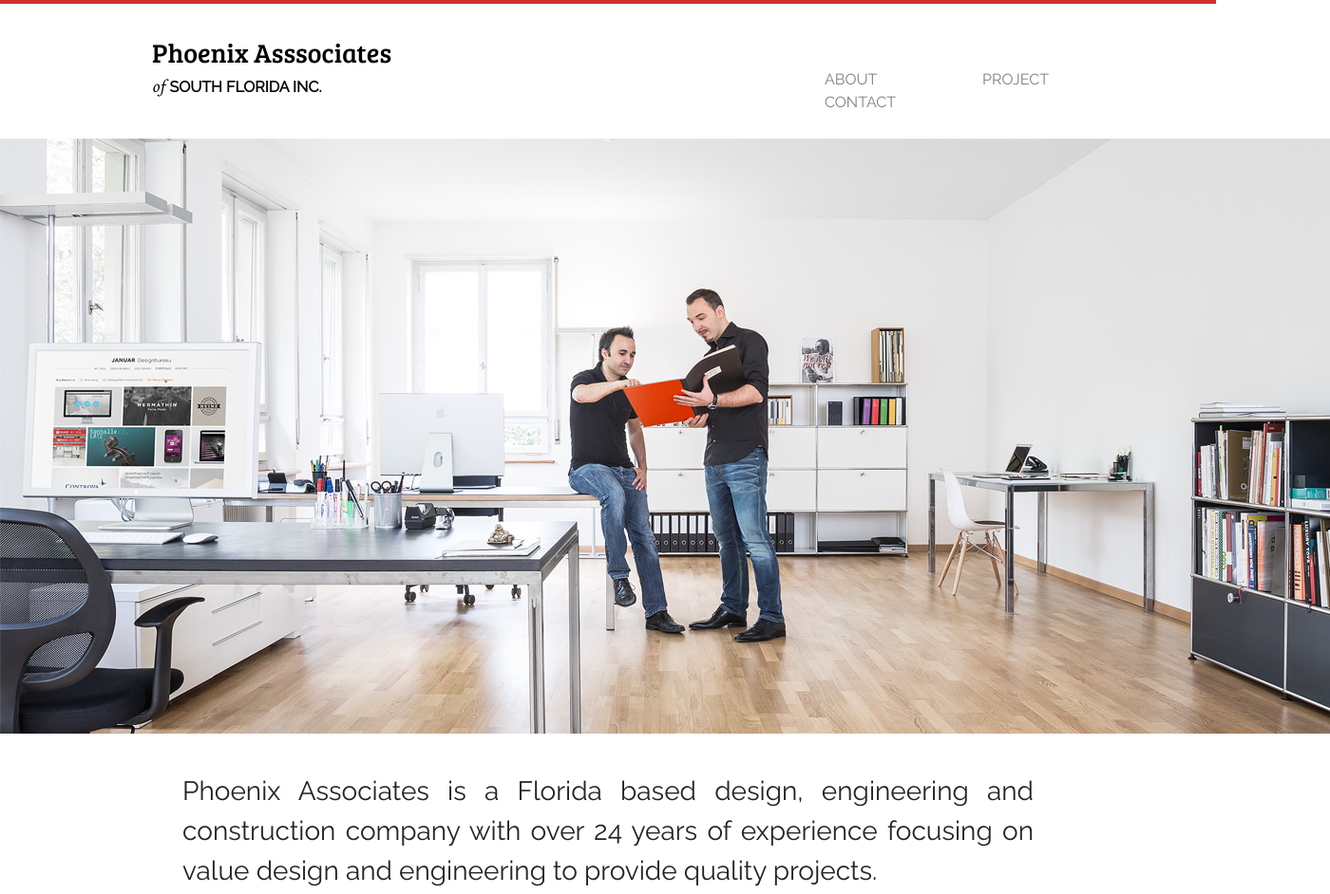
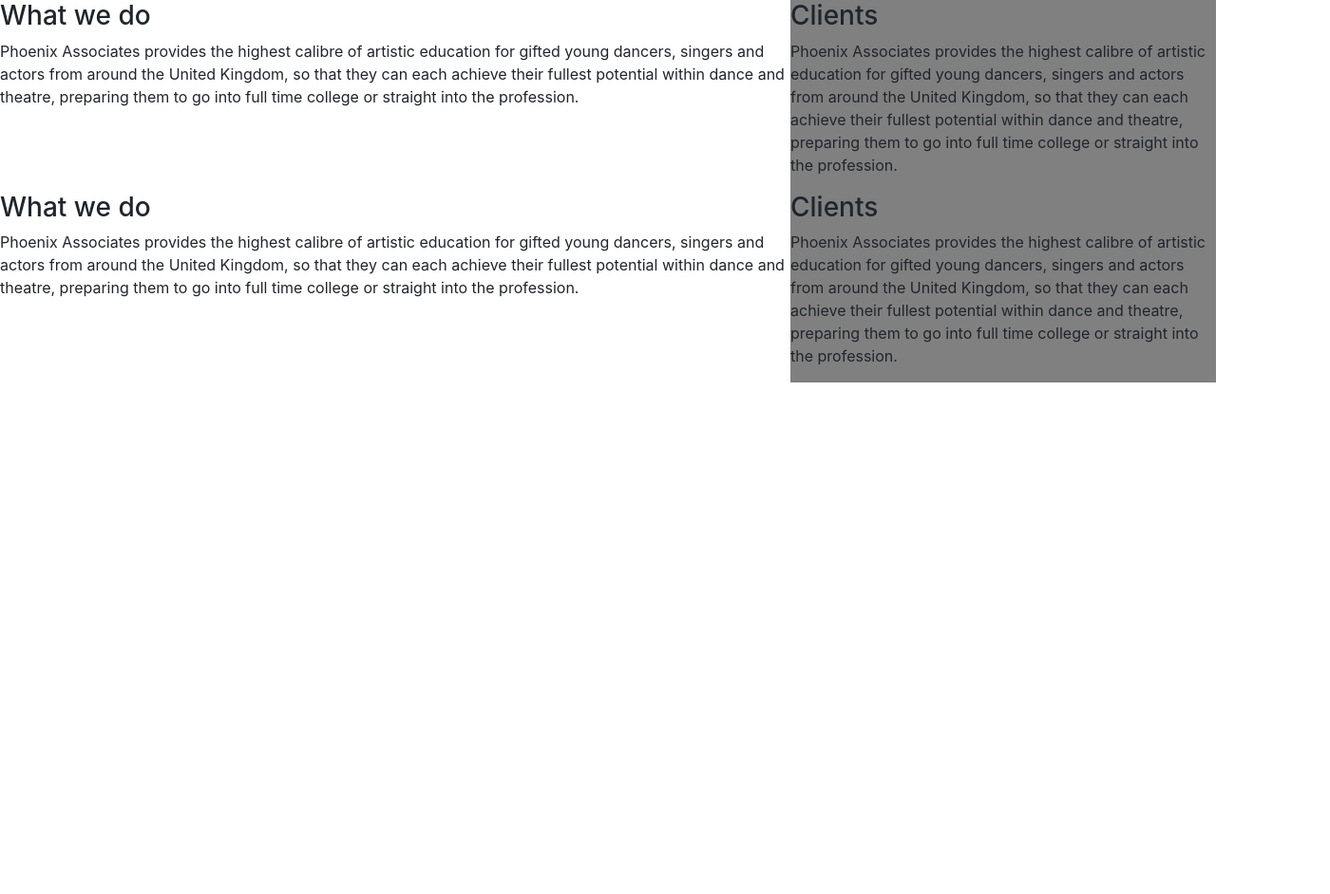
Before and after one commit to marta-marongiu/phoenix, a plain HTML site: page index-phoenix.html in a window 1280 px wide. Shown: the whole page at 95% size, 1400 px wide, since content can reach past the window. After the commit the page ends 800 px from the top, so only its background shows below. Drawn offline with nearby package versions, Linux system fonts and the light colour scheme.

Commit message:
Parte 2: bozza centrale

```diff
--- a/index-phoenix.html
+++ b/index-phoenix.html
@@ -11,8 +11,6 @@
     <link href="css/bootstrap.min.css" rel="stylesheet">
     <link href="theme-phoenix.css" rel="stylesheet">
     <link href="https://fonts.googleapis.com/css?family=Raleway" rel="stylesheet">
-    <link href="https://fonts.googleapis.com/css?family=Bree+Serif" rel="stylesheet">
-    <link href="https://fonts.googleapis.com/css?family=Crimson+Text:400i" rel="stylesheet">
 
        <!-- HTML5 shim and Respond.js for IE8 support of HTML5 elements and media queries -->
     <!-- WARNING: Respond.js doesn't work if you view the page via file:// -->
@@ -24,26 +22,31 @@
 
   <body>
 
-    <header>
-      <div class="header_container">
-        <div class="logo_container"><a href="index-phoenix.html"><span>Phoenix Asssociates</span><br><span class="italic_font">of </span><span class="bold">SOUTH FLORIDA INC.</span></a>
-        </div>
-        <div class="navbar">
-          <li><a href="#">ABOUT</a></li>
-          <li><a href="#">PROJECT</a></li>
-          <li><a href="#">CONTACT</a></li>
-        </div>
-      </div>
-      <div class="photo_container">
-        <img src="foto1.jpg">
-      </div>
+    <header></header>
+    <main>
+    <section>
+      <div>
+        <h3>What we do</h3>
+        <p>Phoenix Associates provides the highest calibre of artistic education for gifted young dancers, singers and actors from around the United Kingdom, so that they can each achieve their fullest potential within dance and theatre, preparing them to go into full time college or straight into the profession.</p>
+       </div>
+        <div>
+        <h3>Clients</h3>
+        <p>Phoenix Associates provides the highest calibre of artistic education for gifted young dancers, singers and actors from around the United Kingdom, so that they can each achieve their fullest potential within dance and theatre, preparing them to go into full time college or straight into the profession.</p>
+       </div>
+     </section>
+     <div></div><!--div vuoto con una background image-->
+    <section>
+      <div>
+        <h3>What we do</h3>
+        <p>Phoenix Associates provides the highest calibre of artistic education for gifted young dancers, singers and actors from around the United Kingdom, so that they can each achieve their fullest potential within dance and theatre, preparing them to go into full time college or straight into the profession.</p>
+       </div>
+        <div>
+        <h3>Clients</h3>
+        <p>Phoenix Associates provides the highest calibre of artistic education for gifted young dancers, singers and actors from around the United Kingdom, so that they can each achieve their fullest potential within dance and theatre, preparing them to go into full time college or straight into the profession.</p>
+       </div>
+      </section>
 
-      <div class="description_container">
-        <p>Phoenix Associates is a Florida based design, engineering and construction company with over 24 years of experience focusing on value design and engineering to provide quality projects.</p>
-      </div>
-
-    </header>
-    <main></main>
+    </main>
     <footer></footer>
 
 
--- a/theme-phoenix.css
+++ b/theme-phoenix.css
@@ -1,72 +1,24 @@
-/*red color: #d02f2f
-font logo font-family: 'Bree Serif', serif; */
+red color: #940909
 
 body {
 	font-family: 'Raleway', sans-serif;
-
-	margin:0;
 }
 
-header {
-	background-color: white;
+
+
+/*michela*/
+
+section {
 	width: 100%;
-	border-top: 4px solid #d02f2f;
-	padding: 30px 0;
-}
-header a{
-	text-decoration: none;
-}
-.header_container{
-	width: 75%;
-	margin: 0 auto 40px;
-}
-.logo_container {
-	width: 60%;
-	display: inline-block;
-}
-.logo_container span:nth-child(1){
-	font-family: 'Bree Serif', serif;
-	font-size: 28px;
 }
 
-.italic_font {
-	font-family: 'Crimson Text', serif;
-	font-size: 20px;
+section div:nth-child(1) {
+	width: 65%;
+	float: left;
 }
 
-.logo_container a{
-	color: black;
+section div:nth-child(2) {
+	width: 35%;
+	float: left;
+	background-color: grey;
 }
-.bold{
-	font-weight: bold;
-}
-.navbar {
-	width: 30%;
-	float: right;
-	margin-top: 30px;
-}
-
-.navbar a{
-	color: grey;
-}
-
-.navbar li {
-	display: inline-block;
-	margin-left: 20px;
-
-}
-.navbar li a:hover {
-	color: black;
-}
-.photo_container{
-	width: 100%;
-	margin-bottom: 40px;
-
-}
-
-.description_container{
-	background-color: white;
-	padding: 0 15%;
-	font-size: 28px;
-	text-align: justify;
-}
```
Also changed, not shown: Contacts-back.jpg (added), Topographic-Map-Pattern-7.png (added), Vintage-Topographic-Map-Patterns.jpg (added), 1 other file.
